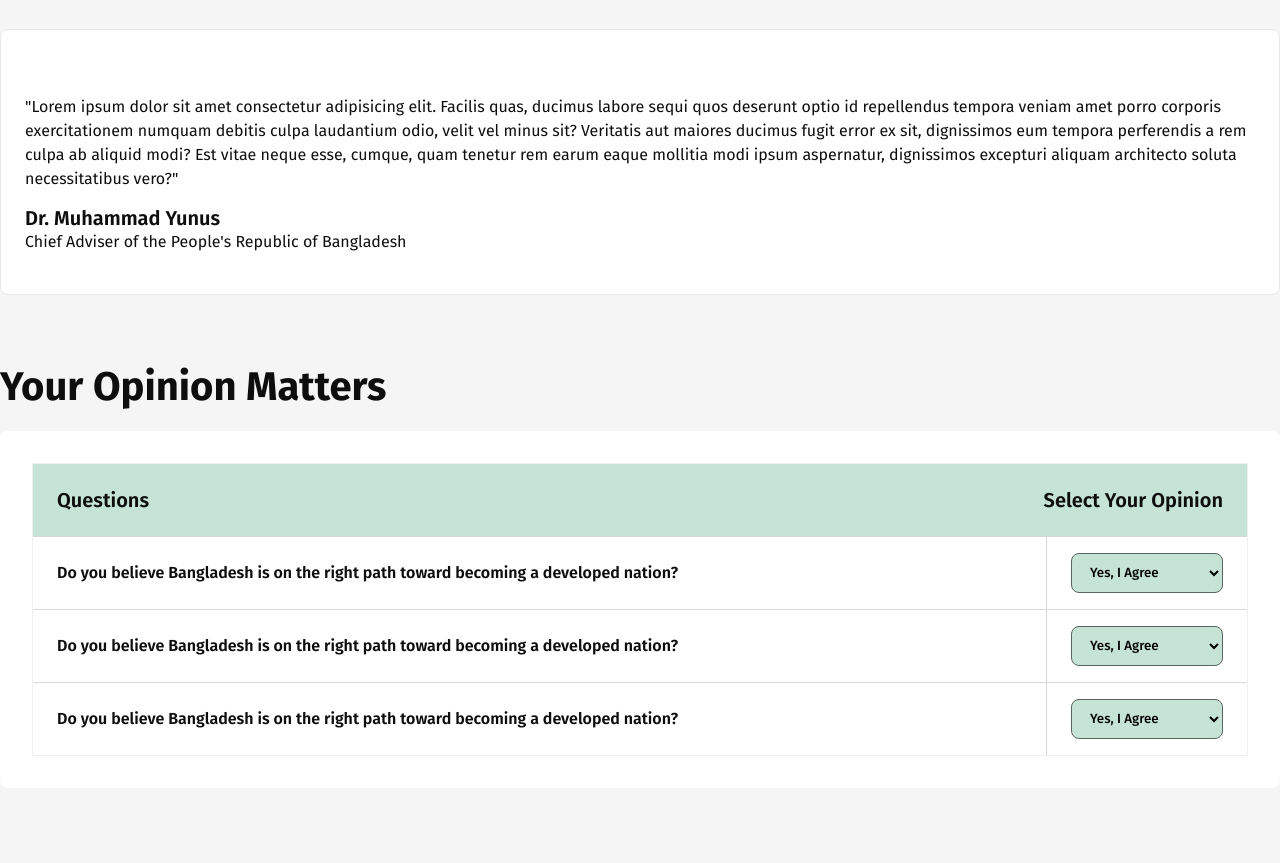
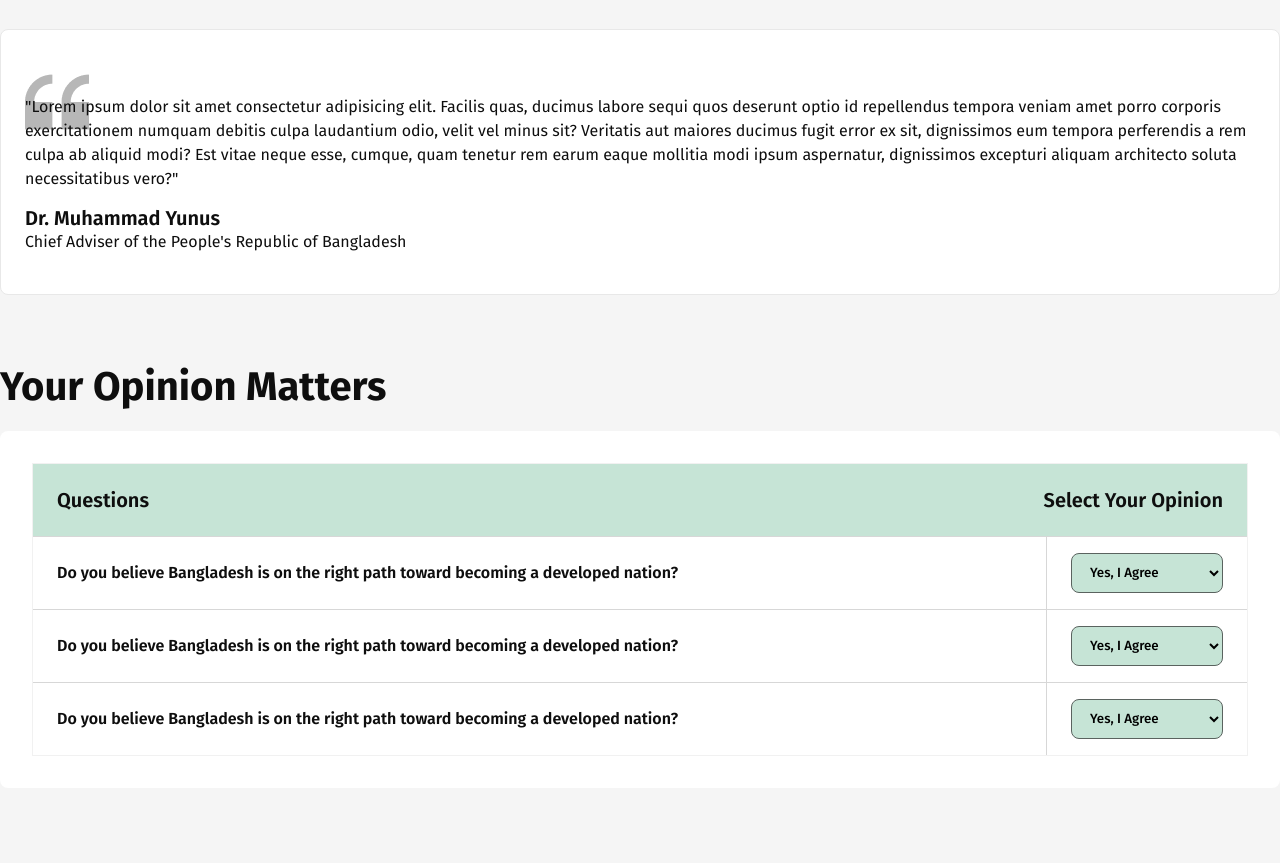
Before and after one commit to mdsabir07/b11-assignment1, a plain HTML site: page index.html in a window 1280 px wide. Shown: the part 1608-2471 px from the top of the page. Drawn offline with Linux system fonts and the light colour scheme.

Commit message:
Fixed blockquote background quote image

```diff
--- a/assets/css/style.css
+++ b/assets/css/style.css
@@ -224,7 +224,7 @@ footer.footer {
 }
 
 blockquote {
-    background: url('../assets/imgs/quote-bg.png');
+    background: url('/assets/imgs/quote-bg.png');
     background-repeat: no-repeat;
     padding: 25px 0 15px;
 }
```
